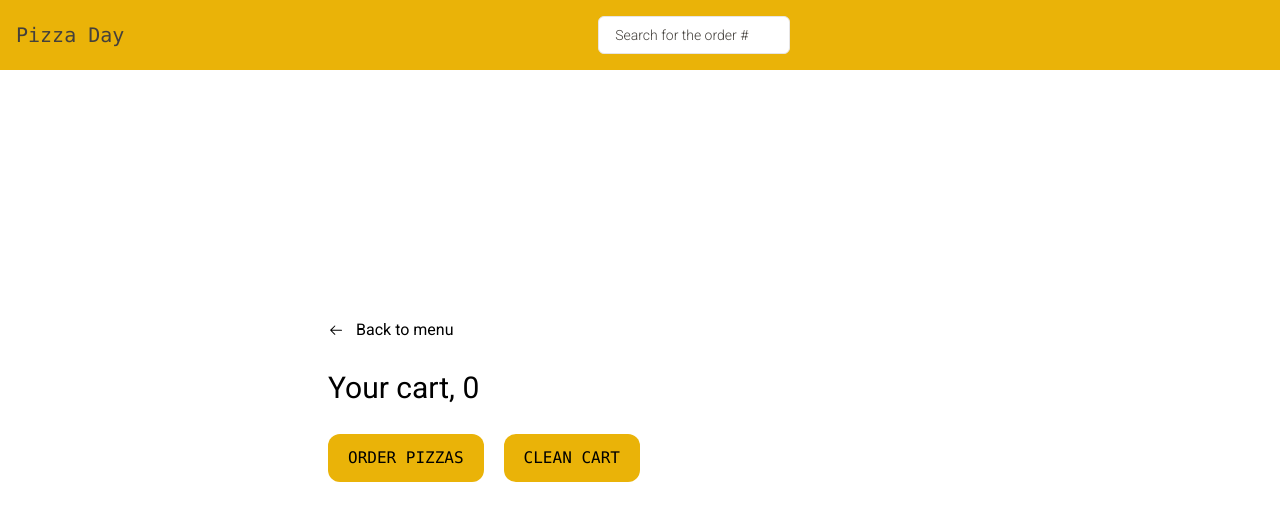
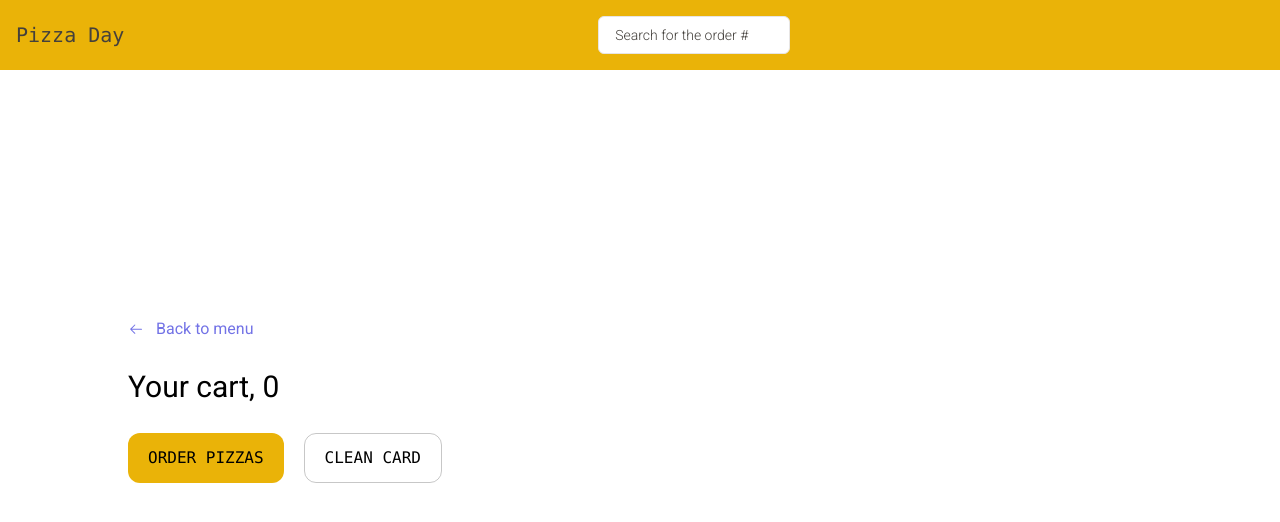
Before and after one commit to khalilaliev/react-pizzaday, a React (Vite) app: page /menu/basket in a window 1280 px wide. Shown: the top 522 px of the page. Built offline with nearby package versions, Linux system fonts and the light colour scheme.

Commit message:
added some styles and reset func to the basket

```diff
--- a/src/components/Basket/Basket.jsx
+++ b/src/components/Basket/Basket.jsx
@@ -1,5 +1,6 @@
+import "./style.css";
 import { GoArrowLeft } from "react-icons/go";
-import { BACK_TO_MENU } from "../../constants/button-text";
+import { BACK_TO_MENU, CLEAN, ORDER } from "../../constants/button-text";
 import Button from "../Button/Button";
 import { useNavigate } from "react-router-dom";
 import { useSelector, useDispatch } from "react-redux";
@@ -8,6 +9,7 @@ import {
   decrementPizza,
   deleteItem,
   incrementPizza,
+  reset,
 } from "../../redux/slices/CardSlice";
 
 const Basket = () => {
@@ -31,11 +33,15 @@ const Basket = () => {
     dispatch(deleteItem(id));
   };
 
+  const resetBasket = () => {
+    dispatch(reset());
+  };
+
   return (
-    <div className=" max-h-screen   w-1/2 my-0 mx-auto flex justify-between flex-col">
+    <div className=" max-h-screen max-w-5xl my-0 mx-auto flex justify-between flex-col">
       <button
         onClick={goToMainPage}
-        className="mb-7 flex items-center gap-3 text-blue-700"
+        className="btn-back-to mb-7 flex items-center gap-3 text-blue-700"
       >
         <GoArrowLeft /> {BACK_TO_MENU}
       </button>
@@ -43,14 +49,14 @@ const Basket = () => {
       {pizza.items.map((item) => (
         <div
           key={item.id}
-          className="flex justify-between items-center flex-row mb-7 border-bs p-6 "
+          className="flex justify-between items-center flex-row mb-7 border-bs p-6 list-box"
         >
           <div>
             <p className=" text-xl">
               {item.count}x {item.name}
             </p>
           </div>
-          <div className="flex justify-between items-center gap-5 ">
+          <div className=" flex justify-between items-center gap-5 ">
             <p className="font-medium text-xl text-custom-gray">
               {item.count * item.unitPrice}$
             </p>
@@ -64,8 +70,14 @@ const Basket = () => {
         </div>
       ))}
       <div className="flex flex-row gap-5">
-        <Button text="Order pizzas" />
-        <Button text="Clean cart" />
+        <Button text={ORDER} />
+        {/* <Button text={CLEAN} /> */}
+        <button
+          onClick={resetBasket}
+          className=" uppercase btn-clean px-5 py-3 rounded-xl font-mono active:scale-95 transition-all duration-300"
+        >
+          {CLEAN}
+        </button>
       </div>
     </div>
   );
--- /dev/null
+++ b/src/components/Basket/style.css
@@ -0,0 +1,9 @@
+.btn-back-to {
+  color: rgb(115, 115, 230);
+}
+.list-box {
+  border-bottom: 1px solid rgba(0, 0, 0, 0.108);
+}
+.btn-clean {
+  border: 1px solid rgba(0, 0, 0, 0.221);
+}
--- a/src/constants/button-text.js
+++ b/src/constants/button-text.js
@@ -1,3 +1,5 @@
 export const BTN_TEXT = "Login";
 export const BTN_ADD = "Add to card";
 export const BACK_TO_MENU = "Back to menu";
+export const ORDER = "Order pizzas";
+export const CLEAN = "Clean card";
--- a/src/redux/slices/CardSlice.js
+++ b/src/redux/slices/CardSlice.js
@@ -44,10 +44,11 @@ const cardSlice = createSlice({
       state.totalItems = totalItems(state.items);
       state.totalPrice = totalPrice(state.items);
     },
+    reset: () => initialState,
   },
 });
 
-export const { addToCard, deleteItem, incrementPizza, decrementPizza } =
+export const { addToCard, deleteItem, incrementPizza, decrementPizza, reset } =
   cardSlice.actions;
 
 export default cardSlice.reducer;
```
